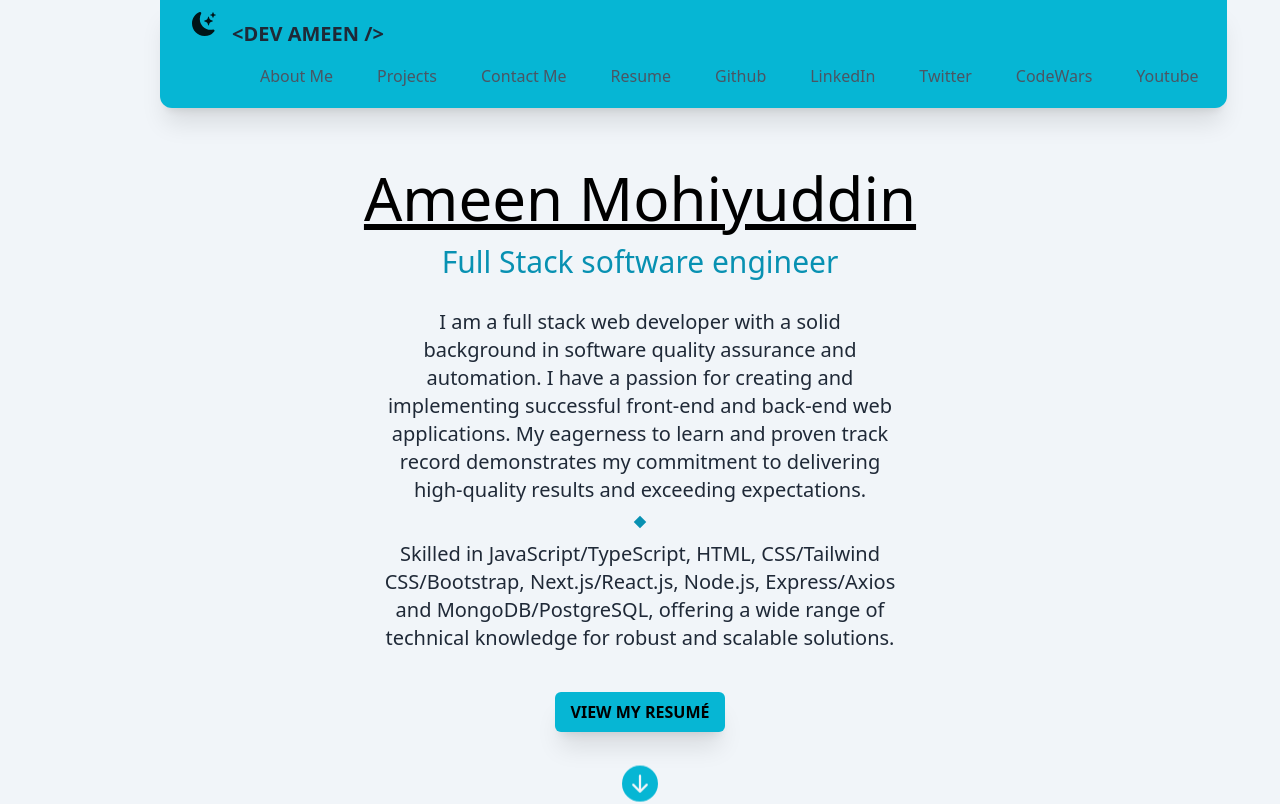
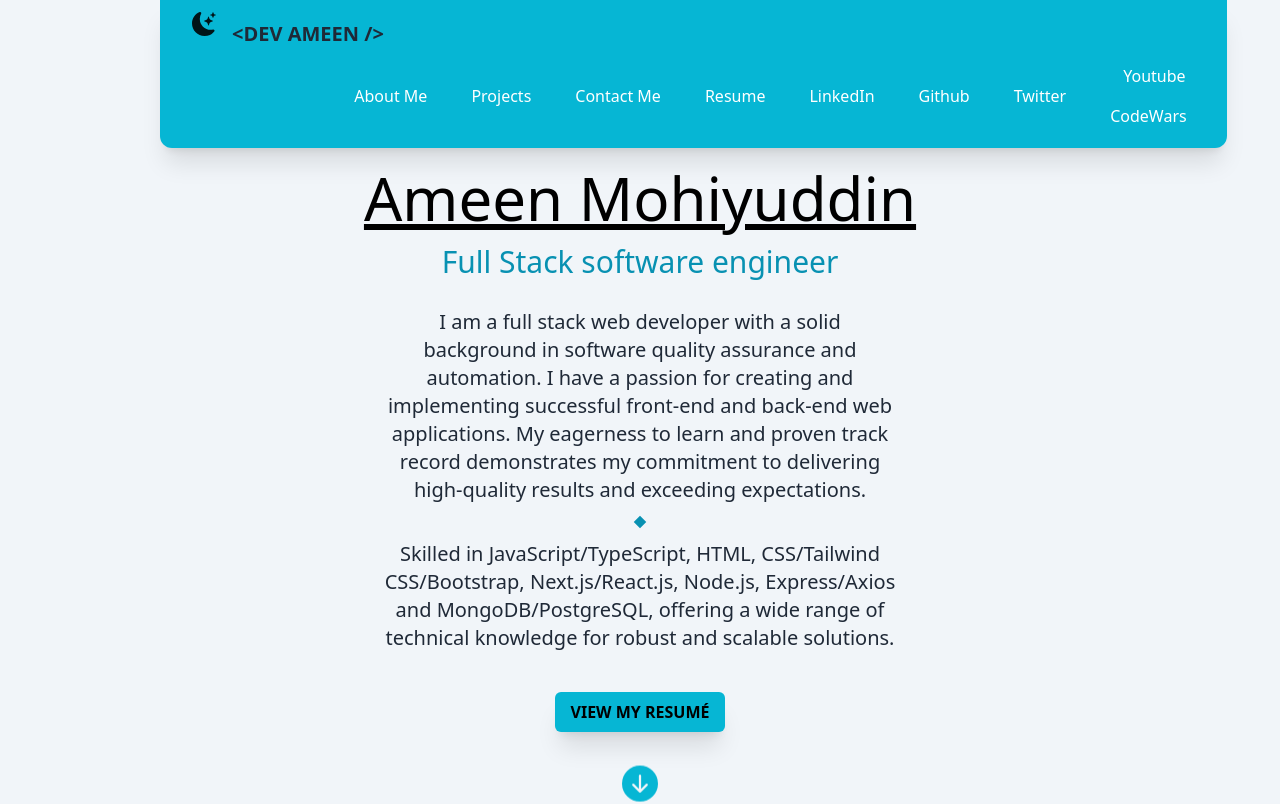
Before and after one commit to Aminizle/React-Portfolio, a React (Create React App) app in the folder portfolio/: page / in a window 1280 px wide. Shown: the top 804 px of the page. Built offline with nearby package versions, Linux system fonts and the light colour scheme.

Commit message:
added links to nav menu

```diff
--- a/portfolio/src/components/NavBar.js
+++ b/portfolio/src/components/NavBar.js
@@ -1,5 +1,6 @@
 import React, { useState } from "react";
 import { BsFillMoonStarsFill } from "react-icons/bs";
+import Pdf from "../assets/Resume.pdf";
 
 const NavBar = () => {
   const [isOpen, setIsOpen] = useState(false);
@@ -9,10 +10,10 @@ const NavBar = () => {
     <nav className="fixed w-5/6 top-0 z-10 shadow-xl hover:shadow-cyan-500/50 hover:bg-teal-500 py-1 mb-2 flex justify-between bg-cyan-500 rounded-xl rounded-t-none">
       <div className="w-full container mx-auto flex flex-wrap items-center justify-between mt-0 py-2">
         <div className="pl-4 flex dark:text-gray-200">
-        <BsFillMoonStarsFill
-                  onClick={() => setDarkMode(!darkMode)}
-                  className="cursor-pointer text-2xl hover:scale-125 mx-4 animate-pulse"
-                />
+          <BsFillMoonStarsFill
+            onClick={() => setDarkMode(!darkMode)}
+            className="cursor-pointer text-2xl hover:scale-125 mx-4 animate-pulse"
+          />
           <a className="text-base xl:text-xl font-bold leading-relaxed inline-block mr-4 py-2 whitespace-no-wrap uppercase text-gray-800">
             {"<Dev Ameen />"}
           </a>
@@ -46,78 +47,101 @@ const NavBar = () => {
             isOpen ? "block" : "hidden"
           } lg:block mt-2 lg:mt-0 teal-500 lg:bg-transparent text-black p-4 lg:p-0 z-20`}
         >
-          <ul className="list-reset lg:flex justify-end flex-1 items-center">
+          <ul className="list-reset lg:flex justify-end flex-1 items-center ">
             <li className="mr-3">
               <a
-                className="inline-block text-gray-600 py-2 px-4 hover:text-gray-900 font-medium"
-                href="#"
+                className="inline-block text-white py-2 px-4 hover:text-gray-900 font-medium hover:font-bold"
+                href="#landing"
+                onClick={() => setIsOpen(!isOpen)}
               >
                 About Me
               </a>
             </li>
             <li className="mr-3">
               <a
-                className="inline-block text-gray-600 py-2 px-4 hover:text-gray-900 font-medium"
-                href="#"
+                className="inline-block text-white py-2 px-4 hover:text-gray-900 font-medium hover:font-bold"
+                href="#Projects"
+                onClick={() => setIsOpen(!isOpen)}
               >
                 Projects
               </a>
             </li>
             <li className="mr-3">
               <a
-                className="inline-block text-gray-600 py-2 px-4 hover:text-gray-900 font-medium"
-                href="#"
+                className="inline-block text-white py-2 px-4 hover:text-gray-900 font-medium hover:font-bold"
+                href="#contact"
+                onClick={() => setIsOpen(!isOpen)}
               >
                 Contact Me
               </a>
             </li>
             <li className="mr-3">
               <a
-                className="inline-block text-gray-600 py-2 px-4 hover:text-gray-900 font-medium"
-                href="#"
+                className="inline-block text-white py-2 px-4 hover:text-gray-900 font-medium hover:font-bold"
+                href={Pdf}
+                target="_blank"
+                rel="noreferrer"
+                onClick={() => setIsOpen(!isOpen)}
               >
                 Resume
               </a>
             </li>
             <li className="mr-3">
               <a
-                className="inline-block text-gray-600 py-2 px-4 hover:text-gray-900 font-medium"
-                href="#"
-              >
-                Github
-              </a>
-            </li>
-            <li className="mr-3">
-              <a
-                className="inline-block text-gray-600 py-2 px-4 hover:text-gray-900 font-medium"
-                href="#"
+                className="inline-block text-white py-2 px-4 hover:text-gray-900 font-medium hover:font-bold"
+                href="https://www.linkedin.com/in/ameen-mohiyuddin/"
+                target="_blank"
+                rel="noreferrer"
+                onClick={() => setIsOpen(!isOpen)}
               >
                 LinkedIn
               </a>
             </li>
             <li className="mr-3">
               <a
-                className="inline-block text-gray-600 py-2 px-4 hover:text-gray-900 font-medium"
-                href="#"
+                className="inline-block text-white py-2 px-4 hover:text-gray-900 font-medium hover:font-bold"
+                href="https://github.com/Aminizle"
+                target="_blank"
+                rel="noreferrer"
+                onClick={() => setIsOpen(!isOpen)}
+              >
+                Github
+              </a>
+            </li>
+
+            <li className="mr-3">
+              <a
+                className="inline-block text-white py-2 px-4 hover:text-gray-900 font-medium hover:font-bold"
+                href="https://twitter.com/DevAmeenM"
+                target="_blank"
+                rel="noreferrer"
+                onClick={() => setIsOpen(!isOpen)}
               >
                 Twitter
               </a>
             </li>
+
             <li className="mr-3">
               <a
-                className="inline-block text-gray-600 py-2 px-4 hover:text-gray-900 font-medium"
-                href="#"
+                className="inline-block text-white py-2 px-4 hover:text-gray-900 font-medium hover:font-bold"
+                href="https://www.youtube.com/channel/UCtnzaJeLTPhhH6jolpdGhpw"
+                target="_blank"
+                rel="noreferrer"
+                onClick={() => setIsOpen(!isOpen)}
+              >
+                Youtube
+              </a>
+              <li className="mr-3">
+              <a
+                className="inline-block text-white py-2 px-4 hover:text-gray-900 font-medium hover:font-bold"
+                target="_blank"
+                rel="noreferrer"
+                href="https://www.codewars.com/users/DevAmeenM"
+                onClick={() => setIsOpen(!isOpen)}
               >
                 CodeWars
               </a>
             </li>
-            <li className="mr-3">
-              <a
-                className="inline-block text-gray-600 py-2 px-4 hover:text-gray-900 font-medium"
-                href="#"
-              >
-                Youtube
-              </a>
             </li>
           </ul>
         </div>
```
Also changed, not shown: portfolio/src/components/FooterMenu.js (+26 -9 lines).
